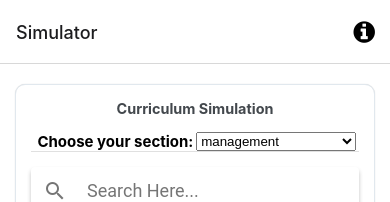
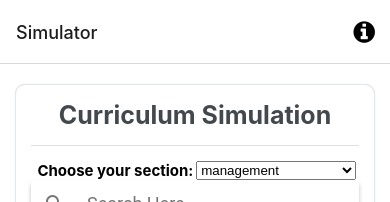
Before and after one commit to Curriculum-Simulator/curriculum-simulator-mobile, a React Native app: screen /Simulator in a window 390 px wide. Shown: the top 202 px of the page. Built offline with nearby package versions, Linux system fonts and the light colour scheme; no server answers; what expo-linking would draw is missing.

Commit message:
Change Card Titles styling

```diff
--- a/components/CourseCard.tsx
+++ b/components/CourseCard.tsx
@@ -1,13 +1,13 @@
 import React, { useEffect, useState } from 'react';
 import { StyleSheet } from 'react-native';
 
+import { Picker } from '@react-native-picker/picker';
 import { Card } from "@rneui/base";
 import { AxiosResponse } from 'axios';
 import CourseDataService from '../services/CourseDataService';
 import { CourseData, Section } from '../types';
 import CourseTable from './CourseTable';
 import { Text, View } from './Themed';
-import { Picker } from '@react-native-picker/picker';
 
 
 export default function CourseCard() {
@@ -41,7 +41,8 @@ export default function CourseCard() {
     return (
         <View>
             <Card containerStyle={styles.card} wrapperStyle={{}}>
-                <Card.Title>Search a course</Card.Title>
+                <Card.Title style={styles.cardTitle}>Search a course</Card.Title>
+                <Card.Divider />
                 <View style={styles.container}>
                     <Text style={styles.sectionText}> Choose your section:</Text>
                     <Picker
@@ -67,6 +68,9 @@ const styles = StyleSheet.create({
         marginBottom: "5%",
         borderRadius: 10,
     },
+    cardTitle: {
+        fontSize: 25
+    },
     container: {
         display: "flex",
         flexDirection: "row",
--- a/components/SimulatorCard.tsx
+++ b/components/SimulatorCard.tsx
@@ -31,7 +31,8 @@ export default function SimulatorCard() {
     return (
         <View>
             <Card containerStyle={styles.card} wrapperStyle={{}}>
-                <Card.Title>Curriculum Simulation</Card.Title>
+                <Card.Title style={styles.cardTitle}>Curriculum Simulation</Card.Title>
+                <Card.Divider />
                 <View style={styles.container}>
                     <Text style={styles.sectionText}> Choose your section:</Text>
                     <Picker
@@ -43,7 +44,6 @@ export default function SimulatorCard() {
                         <Picker.Item label="industrial" value={Section.INDUSTRIAL} />
                     </Picker>
                 </View>
-                <Card.Divider />
                 <SimulatorForm program={program} />
             </Card>
         </View>
@@ -55,6 +55,9 @@ const styles = StyleSheet.create({
         marginTop: "5%",
         marginBottom: "5%",
         borderRadius: 10,
+    },
+    cardTitle:{
+      fontSize: 25,
     },
     container: {
         display: "flex",
--- a/components/StyledText.tsx
+++ /dev/null
@@ -1,5 +0,0 @@
-import { Text, TextProps } from './Themed';
-
-export function MonoText(props: TextProps) {
-  return <Text {...props} style={[props.style, { fontFamily: 'space-mono' }]} />;
-}
```
Also changed, not shown: 1 other file (tests, documents, lock files or other folders).
